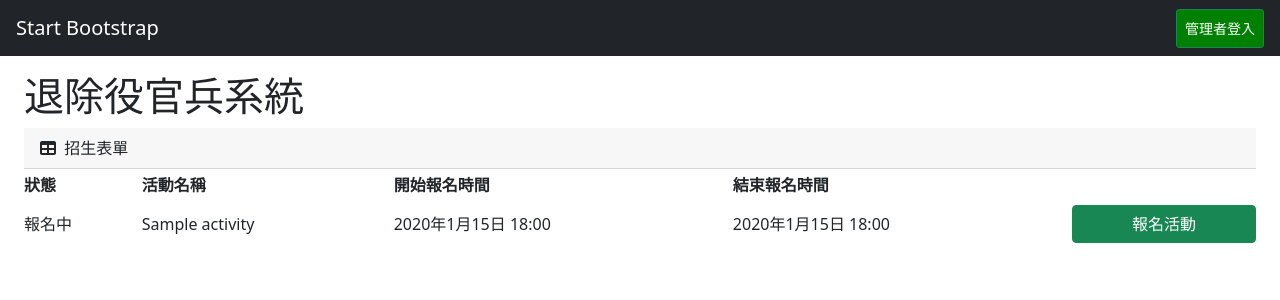
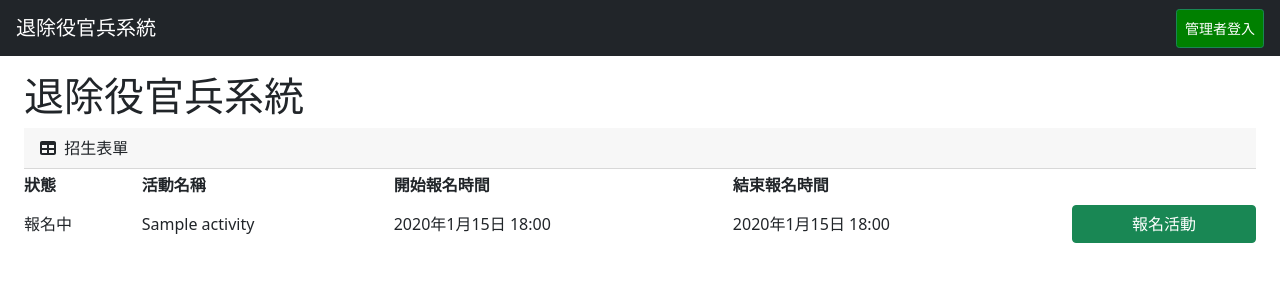
Before and after one commit to 10946009/retired-officers-new, a Django app: page / in a window 1280 px wide. Shown: the top 300 px of the page. Run offline with Django 5.2, Linux system fonts and the light colour scheme; tables that the repository leaves empty hold one stand-in row (values such as "Sample post"); some libraries are stand-ins or nearby versions.

Commit message:
feat:change name

```diff
--- a/templates/layout/app_student.html
+++ b/templates/layout/app_student.html
@@ -22,7 +22,7 @@
 <body class="sb-nav-fixed sb-sidenav-toggled">
     <nav class="sb-topnav navbar navbar-expand navbar-dark bg-dark">
         <!-- Navbar Brand-->
-        <a class="navbar-brand ps-3" href="index.html">Start Bootstrap</a>
+        <a class="navbar-brand ps-3" href="{% url 'index' %}">退除役官兵系統</a>
         <!-- Sidebar Toggle-->
         <!-- Navbar Search-->
         <div class="d-none d-md-inline-block form-inline ms-auto me-0 me-md-3 my-2 my-md-0">
```
